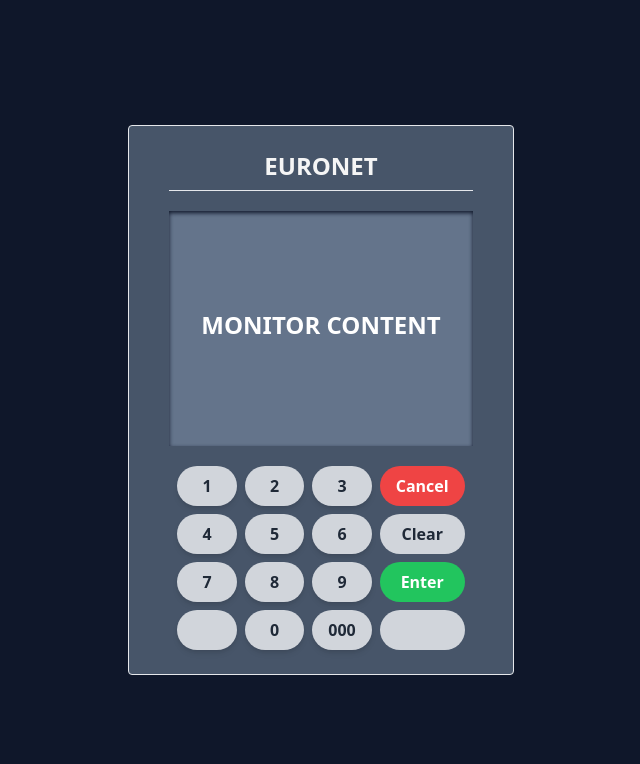
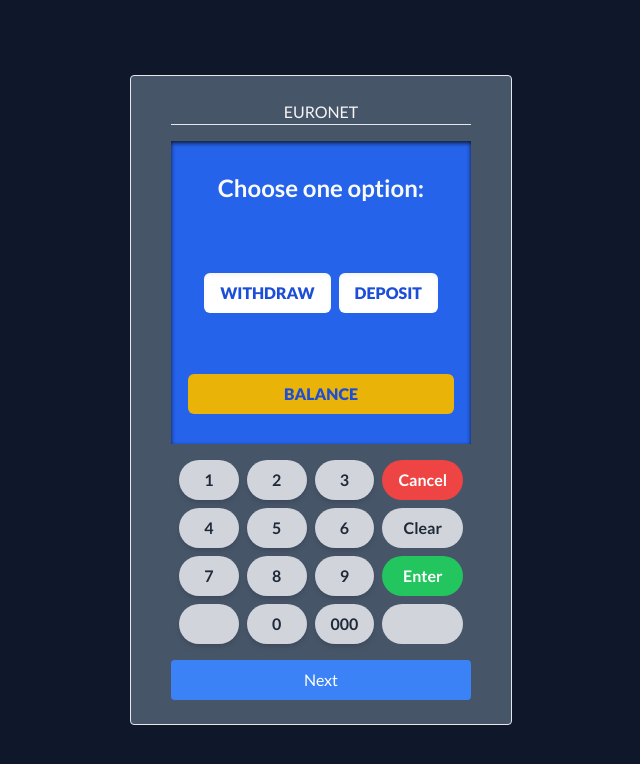
Before and after one commit to totylkopierdola/ATM-App, a React (Vite) app: page / in a window 1280 px wide. Shown: the top 764 px of the page, without its empty margins (319-959 px from the left). Built offline with nearby package versions, Linux system fonts and the light colour scheme.

Commit message:
crucial components created

```diff
--- a/package.json
+++ b/package.json
@@ -10,6 +10,7 @@
     "preview": "vite preview"
   },
   "dependencies": {
+    "classnames": "^2.5.1",
     "react": "^18.3.1",
     "react-dom": "^18.3.1",
     "react-router-dom": "^6.24.0"
--- a/src/App.jsx
+++ b/src/App.jsx
@@ -1,26 +1,23 @@
 import { useState } from "react";
-import reactLogo from "./assets/react.svg";
-import viteLogo from "/vite.svg";
-import Keyboard from "./components/Keyboard";
-import Monitor from "./components/Monitor";
+import Home from "./pages/Home";
+import Screen from "./components/Screen";
 
 function App() {
-  const [count, setCount] = useState(0);
+  const [content, setContent] = useState("HOME_CONTENT");
+
+  const handleNext = () => {
+    setContent("NEXT_CONTENT");
+  };
 
   return (
-    <>
-      <div className="flex items-center justify-center h-screen  mx-4">
-        <div className="h-[550px] bg-slate-600 flex flex-col lg:px-10  px-4 pt-3 pb-4 lg:py-6 border rounded">
-          <h3 className="text-center">EURONET</h3>
-          <hr />
-          <Monitor />
-          <Keyboard
-            onDigitPress={(digit) => console.log(digit)}
-            onClearPress={() => console.log("clear")}
-          />
-        </div>
+    <div className="flex items-center justify-center h-screen mx-4 lato-regular">
+      <div className="h-[650px] bg-slate-600 flex flex-col lg:px-10 px-4 pt-3 pb-4 lg:py-6 border rounded">
+        <h4 className="text-center">EURONET</h4>
+        <hr />
+        <Screen />
+        <Home onNext={handleNext} />
       </div>
-    </>
+    </div>
   );
 }
 
--- a/src/components/Button.jsx
+++ b/src/components/Button.jsx
@@ -0,0 +1,45 @@
+import React from "react";
+import cn from "classnames";
+
+const Button = ({
+  onClick,
+  type,
+  className,
+  disabled,
+  ariaLabel,
+  children,
+  fullWidth,
+  variant,
+}) => {
+  const buttonClasses = cn(
+    "inline-flex items-center justify-center py-2 px-4 rounded-full",
+    {
+      "w-full": fullWidth,
+      "bg-gray-300 active:shadow-inner active:shadow-slate-950 flex justify-center active:bg-gray-400 text-gray-800 font-bold":
+        variant === "primary",
+      "bg-red-500 active:shadow-inner active:shadow-slate-950 flex justify-center active:bg-red-700 text-white font-bold":
+        variant === "danger",
+      "bg-green-500 active:shadow-inner active:shadow-slate-950 flex justify-center active:bg-green-700 text-white font-bold":
+        variant === "success",
+      "bg-white active:shadow-inner flex justify-center active:opacity-50 font-bold rounded-md text-blue-700 font-extrabold uppercase":
+        variant === "digital",
+      "bg-yellow-500 active:shadow-inner flex justify-center active:opacity-50 font-bold rounded-md text-blue-700 font-extrabold uppercase":
+        variant === "digital-secondary",
+    },
+    className
+  );
+
+  return (
+    <button
+      onClick={onClick}
+      type={type}
+      className={buttonClasses}
+      disabled={disabled}
+      aria-label={ariaLabel}
+    >
+      {children}
+    </button>
+  );
+};
+
+export default Button;
--- a/src/components/Keyboard.jsx
+++ b/src/components/Keyboard.jsx
@@ -1,9 +1,11 @@
+import Button from "./Button";
+
 const Keyboard = ({ onDigitPress, onClearPress }) => {
   const numbersKeyboard = [1, 2, 3, 4, 5, 6, 7, 8, 9, "", 0, "000"];
 
   return (
     <div className="flex flex-row justify-between mx-2">
-      <div className="grid grid-cols-3 gap-2 w-full ">
+      <div className="grid grid-cols-3 gap-2 w-full">
         {numbersKeyboard.map((key) => (
           <button
             key={key}
@@ -14,19 +16,17 @@
           </button>
         ))}
       </div>
-      {/* side buttons */}
       <div className="flex flex-col h-full gap-2">
-        {/* cancel, clear and enter buttons */}
-        <button className="bg-red-500 flex active:shadow-inner active:shadow-slate-950 justify-center active:bg-red-700 text-white font-bold py-2 px-4 rounded-full ml-2">
+        <Button onClick={null} variant="danger" className="ml-2">
           Cancel
-        </button>
-        <button className="bg-gray-300 flex active:shadow-inner active:shadow-slate-950 justify-center active:bg-gray-400 text-gray-800 font-bold py-2 px-4 rounded-full ml-2">
+        </Button>
+        <Button onClick={null} variant="primary" className="ml-2">
           Clear
-        </button>
-        <button className="bg-green-500 flex active:shadow-inner active:shadow-slate-950 justify-center active:bg-green-700 text-white font-bold py-2 px-4 rounded-full ml-2">
+        </Button>
+        <Button onClick={null} variant="success" className="ml-2">
           Enter
-        </button>
-        <button className="bg-gray-300 flex active:shadow-inner active:shadow-slate-950 justify-center active:bg-gray-400 h-full text-white font-bold py-2 px-4 rounded-full ml-2"></button>
+        </Button>
+        <button className="bg-gray-300 active:shadow-inner active:shadow-slate-950 flex justify-center active:bg-gray-400 h-full text-white font-bold py-2 px-4 rounded-full ml-2"></button>
       </div>
     </div>
   );
--- a/src/components/Monitor.jsx
+++ /dev/null
@@ -1,11 +0,0 @@
-const Monitor = () => {
-  return (
-    <div className="flex flex-col items-center justify-center h-full my-4">
-      <div className="flex items-center justify-center h-full my-1 bg-slate-500 w-full shadow-inner shadow-slate-900">
-        <h3 className="text-white text-2xl">MONITOR CONTENT</h3>
-      </div>
-    </div>
-  );
-};
-
-export default Monitor;
--- /dev/null
+++ b/src/components/Screen.jsx
@@ -0,0 +1,23 @@
+import { useState } from "react";
+import ScreenOptions from "./ScreenOptions";
+import ScreenHome from "./ScreenHome";
+
+const Screen = () => {
+  // const [screenPage, setScreenPage] = useState("OPTIONS_CONTENT");
+  const [screenPage, setScreenPage] = useState("HOME_CONTENT");
+  return (
+    <>
+      <div className="my-4 flex justify-center h-full bg-blue-600  shadow-inner shadow-slate-900">
+        {/* screen options */}
+        {screenPage === "HOME_CONTENT" && (
+          <ScreenHome setScreenPage={setScreenPage} />
+        )}
+        {screenPage === "OPTIONS_CONTENT" && (
+          <ScreenOptions setScreenPage={setScreenPage} />
+        )}
+      </div>
+    </>
+  );
+};
+
+export default Screen;
--- /dev/null
+++ b/src/components/ScreenHome.jsx
@@ -0,0 +1,24 @@
+import { useEffect } from "react";
+import Button from "./Button";
+
+const ScreenHome = ({ setScreenPage }) => {
+  // function handleClick() {
+  //   console.log("Button Clicked!");
+  // }
+  useEffect(() => {
+    setTimeout(() => {
+      setScreenPage("OPTIONS_CONTENT");
+    }, 3000);
+  });
+  return (
+    <>
+      <div className="flex flex-col justify-around ">
+        <h3 className="text-center text-slate-50 break-words whitespace-normal animate-pulse">
+          Welcome to <br /> ATM App
+        </h3>
+      </div>
+    </>
+  );
+};
+
+export default ScreenHome;
--- /dev/null
+++ b/src/components/ScreenOptions.jsx
@@ -0,0 +1,27 @@
+import Button from "./Button";
+
+const ScreenOptions = ({ setScreenPage }) => {
+  return (
+    <>
+      <div className="flex flex-col justify-around transition-opacity duration-5000">
+        <h3 className="text-center text-slate-50 break-words whitespace-normal">
+          Choose one option:
+        </h3>
+        <div className="flex gap-2 w-max-[274px] px-4">
+          <Button variant="digital" className="shadow-inner" fullWidth>
+            Withdraw
+          </Button>
+          <Button variant="digital" className="shadow-inner" fullWidth>
+            Deposit
+          </Button>
+        </div>
+
+        <Button variant="digital-secondary" fullWidth>
+          Balance
+        </Button>
+      </div>
+    </>
+  );
+};
+
+export default ScreenOptions;
--- a/src/main.jsx
+++ b/src/main.jsx
@@ -1,10 +1,10 @@
 import React from "react";
 import ReactDOM from "react-dom/client";
-import App from "./App.jsx";
+import App from "./App";
 import "./index.css";
 
 ReactDOM.createRoot(document.getElementById("root")).render(
   <React.StrictMode>
-    <App className="lato-regular bg-red-300" />
+    <App />
   </React.StrictMode>
 );
--- a/src/pages/Home.jsx
+++ b/src/pages/Home.jsx
@@ -0,0 +1,20 @@
+import Keyboard from "../components/Keyboard";
+
+const Home = ({ onNext }) => {
+  return (
+    <>
+      <Keyboard
+        onDigitPress={(digit) => console.log(digit)}
+        onClearPress={() => console.log("clear")}
+      />
+      <button
+        onClick={onNext}
+        className="bg-blue-500 text-white py-2 px-4 mt-4 rounded"
+      >
+        Next
+      </button>
+    </>
+  );
+};
+
+export default Home;
```
Also changed, not shown: src/components/ScreenBalance.jsx (added), src/pages/NextPage.jsx (deleted), 1 other file (tests, documents, lock files or other folders).
